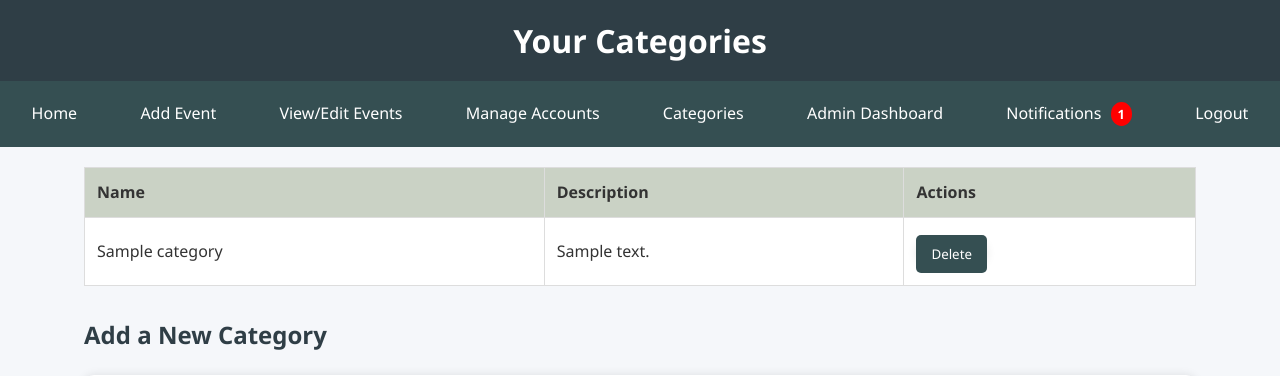
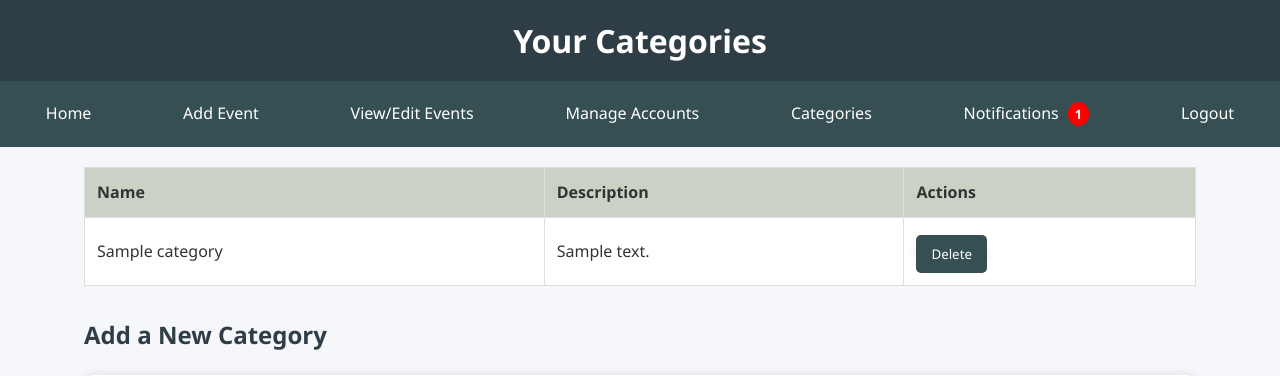
Before and after one commit to Demetriusns/WealthWatchers, a Flask app: template src/templates/categories.html in a window 1280 px wide. Shown: the top 376 px of the page. Run offline with Flask 3, Linux system fonts and the light colour scheme; tables that the repository leaves empty hold one stand-in row (values such as "Sample post"); the template is opened without the code that fills it: values that come from a table or form of the project are taken from there, most other values are stand-ins (such as "Sample title", 1, 10 or a date in 2020); parts of the project's set-up code (start-up, migrations or seed data) failed here and were passed over.

Commit message:
Add admin functionality

```diff
--- a/src/templates/navigation_bar.html
+++ b/src/templates/navigation_bar.html
@@ -5,7 +5,9 @@
         <a href="{{ url_for('events_view') }}">View/Edit Events</a>
         <a href="{{ url_for('account_manage') }}">Manage Accounts</a>
         <a href="{{ url_for('category_manage') }}">Categories</a>
-        <a href="{{ url_for('admin_dashboard')}}">Admin Dashboard</a>
+        {% if current_user.is_authenticated and current_user.is_admin %}
+          <a href="{{ url_for('admin_dashboard')}}">Admin</a>
+        {% endif %}
         <a href="{{ url_for('notifications') }}">
           Notifications
           <span id="unread-count" class="notification-badge {% if unread_count > 0 %}active{% endif %}">
```
